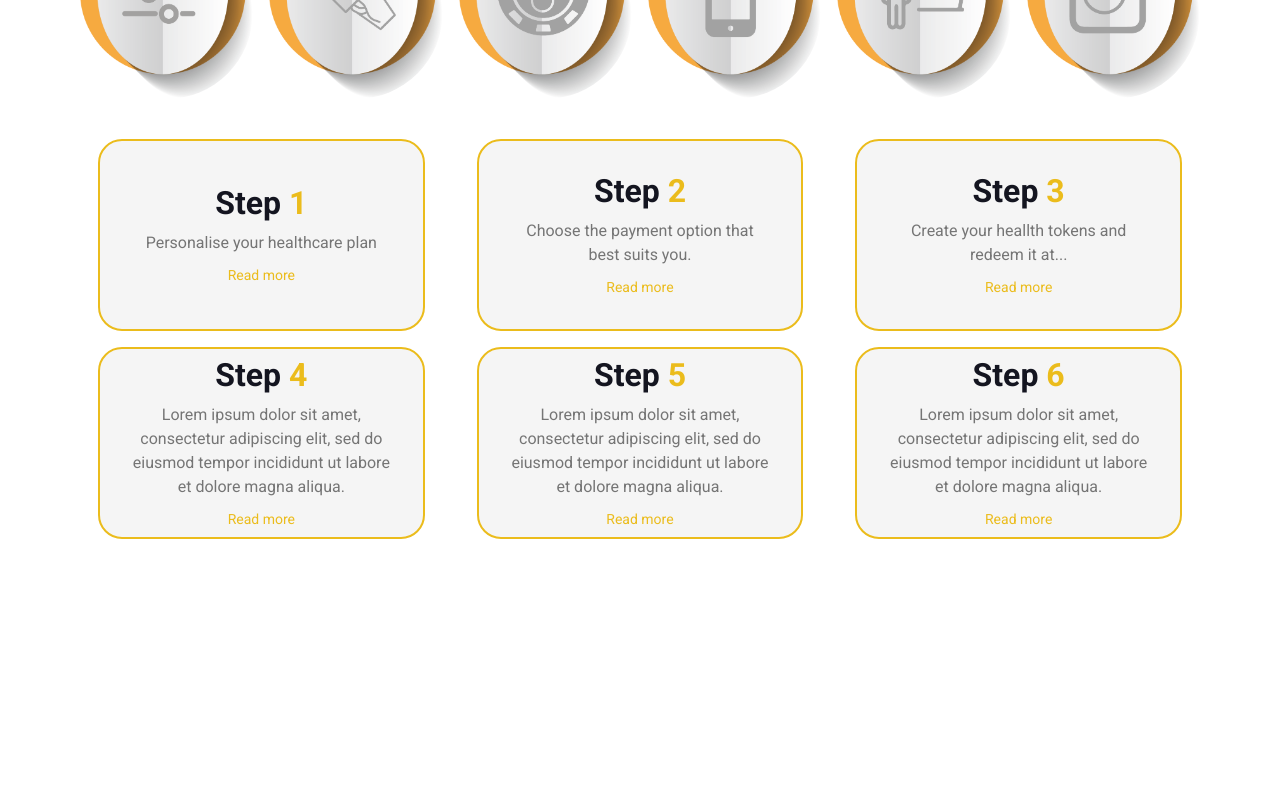
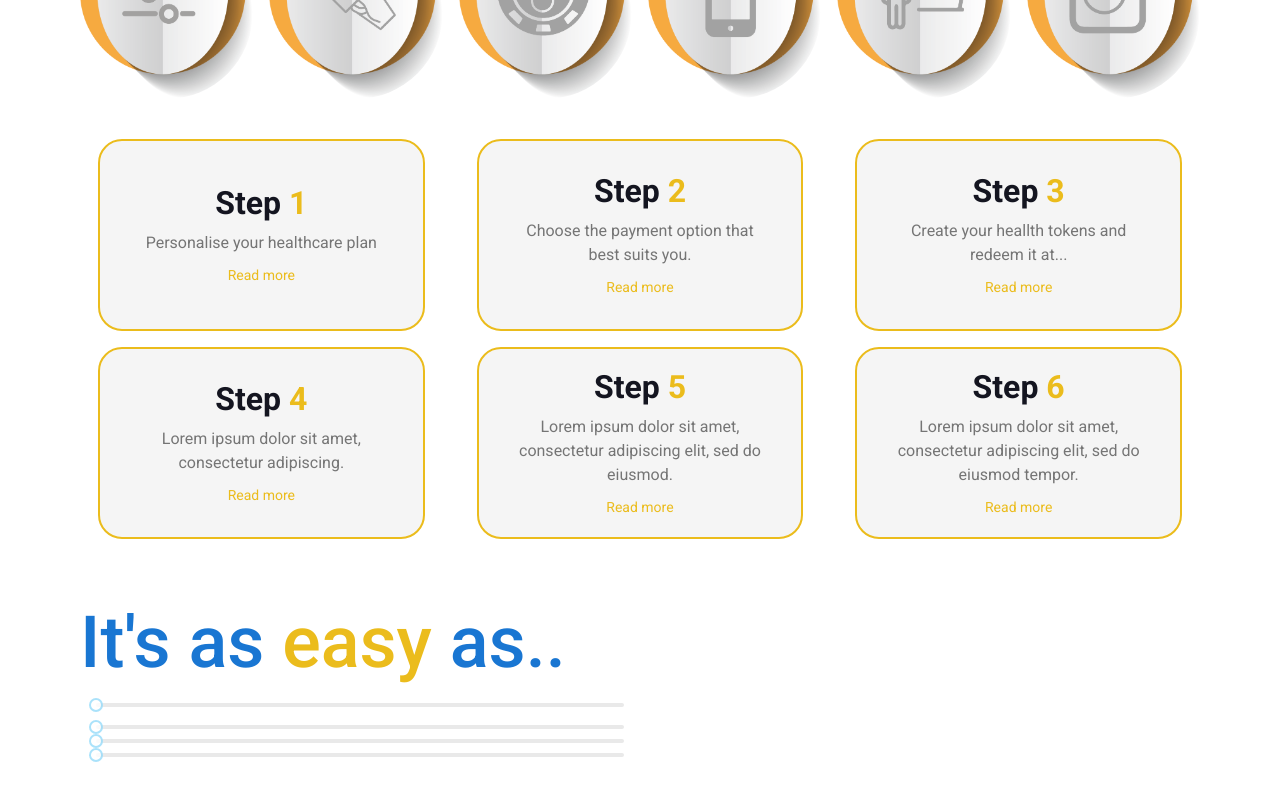
Before and after one commit to ChrissieDk/Settl-React-PWA, a React (Create React App) app: page / in a window 1280 px wide. Shown: the part 1785-2585 px from the top of the page. Before the commit the page ends 2356 px from the top, so only its background shows below. Built offline with nearby package versions, Linux system fonts and the light colour scheme; no server answers.

Commit message:
Slider component added - will refine -  testing new library

```diff
--- a/package.json
+++ b/package.json
@@ -12,6 +12,7 @@
     "firebase": "^10.7.2",
     "firebaseui": "^6.1.0",
     "framer-motion": "^11.0.3",
+    "rc-slider": "^10.5.0",
     "react": "^18.2.0",
     "react-dom": "^18.2.0",
     "react-icons": "^5.0.1",
--- a/src/HomePage.tsx
+++ b/src/HomePage.tsx
@@ -1,6 +1,8 @@
 import React, { useState, useEffect } from "react";
 import { motion, AnimatePresence } from "framer-motion";
 import useTypingEffect from "./hooks/useTypingEffect/UseTypingEffect";
+import Slider from "rc-slider";
+import "rc-slider/assets/index.css";
 
 //images and icons
 import chip1 from "./img/1.png";
@@ -53,6 +55,12 @@ const HomePage = () => {
   const [iconSize, setIconSize] = useState(100);
   const dynamicWords = ["Freedom", "Flexibility", "Choice"];
   const dynamicText = useTypingEffect(dynamicWords);
+  const [value, setValue] = useState(0);
+
+  const OnChangeEventTriggerd = (newValue: any) => {
+    console.log("new Value", newValue);
+    setValue(newValue);
+  };
 
   useEffect(() => {
     const handleResize = () => {
@@ -153,6 +161,50 @@ const HomePage = () => {
           </div>
         </div>
       </section>
+
+      {/* Its as easy as... */}
+      <section className="p-8 lg:pt-18 lg:px-20 pb-lg-0 2xl:px-0 2xl:max-w-7xl mx-auto">
+        <h1 className="text-blue-700 font-medium text-4xl lg:text-7xl text-left">
+          It's as <span className="text-orange-400">easy</span> as..
+        </h1>
+        <div className="lg:w-1/2 p-4 gap-32">
+          <div className="mb-2">
+            <Slider
+              value={value}
+              onChange={OnChangeEventTriggerd}
+              min={0}
+              max={500}
+            />
+          </div>
+          <div>
+            <Slider
+              value={value}
+              onChange={OnChangeEventTriggerd}
+              min={0}
+              max={500}
+            />
+          </div>
+          <div>
+            <Slider
+              value={value}
+              onChange={OnChangeEventTriggerd}
+              min={0}
+              max={500}
+            />
+          </div>
+          <div>
+            <Slider
+              value={value}
+              onChange={OnChangeEventTriggerd}
+              min={0}
+              max={500}
+            />
+          </div>
+        </div>
+        <div className="lg:w-1/2">
+          {/* <Slider defaultValue={60} min={0} max={500} /> */}
+        </div>
+      </section>
     </>
   );
 };
--- a/src/components/Block/BlockContainer.tsx
+++ b/src/components/Block/BlockContainer.tsx
@@ -21,20 +21,19 @@ const BlocksContainer: React.FC = () => {
     },
     {
       header: "Step 4",
-      subTitle:
-        "Lorem ipsum dolor sit amet, consectetur adipiscing elit, sed do eiusmod tempor incididunt ut labore et dolore magna aliqua.",
+      subTitle: "Lorem ipsum dolor sit amet, consectetur adipiscing.",
       extra: "Read more",
     },
     {
       header: "Step 5",
       subTitle:
-        "Lorem ipsum dolor sit amet, consectetur adipiscing elit, sed do eiusmod tempor incididunt ut labore et dolore magna aliqua.",
+        "Lorem ipsum dolor sit amet, consectetur adipiscing elit, sed do eiusmod.",
       extra: "Read more",
     },
     {
       header: "Step 6",
       subTitle:
-        "Lorem ipsum dolor sit amet, consectetur adipiscing elit, sed do eiusmod tempor incididunt ut labore et dolore magna aliqua.",
+        "Lorem ipsum dolor sit amet, consectetur adipiscing elit, sed do eiusmod tempor.",
       extra: "Read more",
     },
   ];
```
Also changed, not shown: 1 other file (tests, documents, lock files or other folders).
